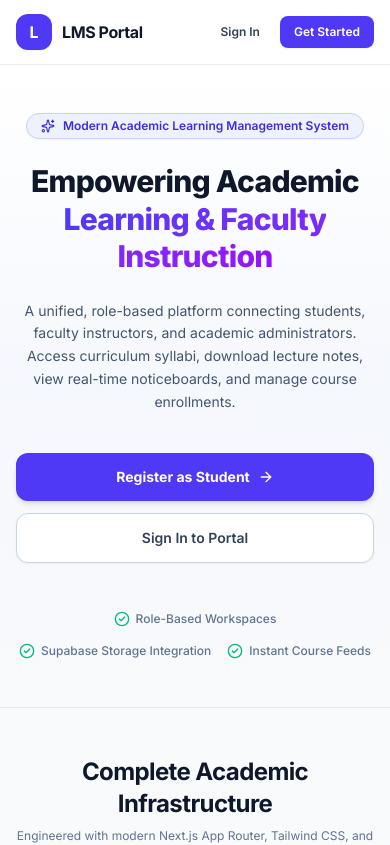
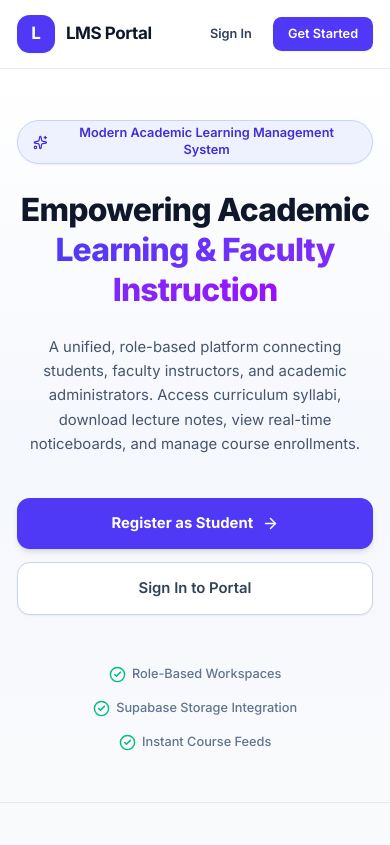
Before and after one commit to AshazShaikh1/LMS, a Next.js app: page / in a window 390 px wide. Shown: the top 845 px of the page. Built offline with nearby package versions, Linux system fonts and the light colour scheme.

Commit message:
Optimize entire app for mobile screens and increase base typography and micro-text legibility

```diff
--- a/src/app/globals.css
+++ b/src/app/globals.css
@@ -18,10 +18,62 @@
   }
 }
 
+/* Base Typography & Mobile Optimization */
+html {
+  font-size: 17px;
+  -webkit-text-size-adjust: 100%;
+  text-size-adjust: 100%;
+  scroll-behavior: smooth;
+  overflow-x: hidden;
+  max-width: 100vw;
+}
+
+@media (min-width: 1024px) {
+  html {
+    font-size: 16.5px;
+  }
+}
+
 body {
   background: var(--background);
   color: var(--foreground);
   font-family: var(--font-inter), system-ui, -apple-system, BlinkMacSystemFont, "Segoe UI", Roboto, "Helvetica Neue", Arial, sans-serif;
+  font-size: 1rem;
+  line-height: 1.6;
   -webkit-font-smoothing: antialiased;
   -moz-osx-font-smoothing: grayscale;
+  overflow-x: hidden;
+  max-width: 100vw;
 }
+
+/* Ensure micro-text and badges are comfortable and clearly legible on mobile screens */
+.text-\[10px\],
+.text-\[11px\] {
+  font-size: 0.775rem !important;
+  line-height: 1.25rem !important;
+}
+
+/* Form input optimization for touchscreens & prevent iOS auto-zoom */
+input,
+select,
+textarea,
+button {
+  touch-action: manipulation;
+}
+
+input[type="text"],
+input[type="email"],
+input[type="password"],
+input[type="number"],
+input[type="date"],
+input[type="datetime-local"],
+input[type="search"],
+select,
+textarea {
+  font-size: 1rem !important;
+}
+
+/* Mobile smooth scrolling for wide tables and horizontal nav */
+.overflow-x-auto {
+  -webkit-overflow-scrolling: touch;
+}
--- a/src/components/dashboard/AdminDashboard.tsx
+++ b/src/components/dashboard/AdminDashboard.tsx
@@ -74,10 +74,10 @@ export function AdminDashboard({
               Oversee institution users, provision teacher accounts, monitor course offerings, and configure security policies.
             </p>
           </div>
-          <div className="flex shrink-0 gap-3">
+          <div className="flex shrink-0 w-full sm:w-auto">
             <Link
               href="/dashboard/users"
-              className="inline-flex items-center gap-2 rounded-lg bg-purple-600 hover:bg-purple-500 text-white px-4 py-2.5 text-sm font-semibold shadow-sm transition"
+              className="w-full sm:w-auto inline-flex items-center justify-center gap-2 rounded-xl bg-purple-600 hover:bg-purple-500 text-white px-5 py-3 text-sm font-semibold shadow-sm transition"
             >
               <UserPlus className="h-4 w-4" />
               Provision Teacher Account
--- a/src/components/dashboard/DashboardShell.tsx
+++ b/src/components/dashboard/DashboardShell.tsx
@@ -21,14 +21,14 @@ export function DashboardShell({ profile, children }: DashboardShellProps) {
         onClose={() => setIsSidebarOpen(false)}
       />
 
-      <div className="flex flex-1 flex-col overflow-hidden">
+      <div className="flex flex-1 flex-col overflow-hidden min-w-0">
         <Header
           profile={profile}
           onMenuToggle={() => setIsSidebarOpen((prev) => !prev)}
         />
 
-        <main className="flex-1 overflow-y-auto p-4 sm:p-6 lg:p-8">
-          <div className="mx-auto max-w-7xl">
+        <main className="flex-1 overflow-y-auto p-3.5 sm:p-6 lg:p-8">
+          <div className="mx-auto max-w-7xl w-full min-w-0">
             {children}
           </div>
         </main>
--- a/src/components/dashboard/Sidebar.tsx
+++ b/src/components/dashboard/Sidebar.tsx
@@ -93,9 +93,10 @@ export function Sidebar({ role, isOpen, onClose }: SidebarProps) {
           </Link>
           <button
             onClick={onClose}
-            className="rounded-md p-1.5 text-slate-500 hover:bg-slate-100 lg:hidden"
+            className="rounded-lg p-2 text-slate-500 hover:bg-slate-100 lg:hidden min-h-[44px] min-w-[44px] flex items-center justify-center"
+            aria-label="Close menu"
           >
-            <X className="h-5 w-5" />
+            <X className="h-6 w-6" />
           </button>
         </div>
 
@@ -104,7 +105,7 @@ export function Sidebar({ role, isOpen, onClose }: SidebarProps) {
           <div className="mb-2 px-2 text-xs font-semibold uppercase tracking-wider text-slate-400">
             {role} workspace
           </div>
-          <nav className="space-y-1">
+          <nav className="space-y-1.5">
             {navItems.map((item) => {
               const Icon = item.icon
               const isActive = pathname === item.href
@@ -114,14 +115,14 @@ export function Sidebar({ role, isOpen, onClose }: SidebarProps) {
                   key={item.name}
                   href={item.href}
                   onClick={() => onClose()}
-                  className={`flex items-center gap-3 rounded-lg px-3 py-2.5 text-sm font-medium transition-colors ${
+                  className={`flex items-center gap-3.5 rounded-xl px-3.5 py-3 text-base sm:text-sm font-medium transition-colors ${
                     isActive
-                      ? 'bg-indigo-50 text-indigo-700'
+                      ? 'bg-indigo-50 text-indigo-700 font-semibold'
                       : 'text-slate-600 hover:bg-slate-50 hover:text-slate-900'
                   }`}
                 >
                   <Icon
-                    className={`h-5 w-5 ${
+                    className={`h-5 w-5 shrink-0 ${
                       isActive ? 'text-indigo-600' : 'text-slate-400'
                     }`}
                   />
--- a/src/components/dashboard/StudentDashboard.tsx
+++ b/src/components/dashboard/StudentDashboard.tsx
@@ -74,10 +74,10 @@ export function StudentDashboard({
               Track your enrolled courses, submit assignments, and review grades from your unified student dashboard.
             </p>
           </div>
-          <div className="flex shrink-0">
+          <div className="flex shrink-0 w-full sm:w-auto">
             <Link
               href="/dashboard/courses"
-              className="inline-flex items-center gap-2 rounded-lg bg-indigo-500 hover:bg-indigo-400 text-white px-4 py-2.5 text-sm font-semibold shadow-sm transition"
+              className="w-full sm:w-auto inline-flex items-center justify-center gap-2 rounded-xl bg-indigo-500 hover:bg-indigo-400 text-white px-5 py-3 text-sm font-semibold shadow-sm transition"
             >
               Browse Course Catalog
               <ArrowRight className="h-4 w-4" />
--- a/src/components/dashboard/TeacherDashboard.tsx
+++ b/src/components/dashboard/TeacherDashboard.tsx
@@ -74,10 +74,10 @@ export function TeacherDashboard({
               Manage your course curriculums, review student submissions, publish materials, and grade assignments.
             </p>
           </div>
-          <div className="flex shrink-0 gap-3">
+          <div className="flex shrink-0 w-full sm:w-auto">
             <Link
               href="/dashboard/courses/new"
-              className="inline-flex items-center gap-2 rounded-lg bg-emerald-500 hover:bg-emerald-400 text-white px-4 py-2.5 text-sm font-semibold shadow-sm transition"
+              className="w-full sm:w-auto inline-flex items-center justify-center gap-2 rounded-xl bg-emerald-500 hover:bg-emerald-400 text-white px-5 py-3 text-sm font-semibold shadow-sm transition"
             >
               <PlusCircle className="h-4 w-4" />
               Create New Course
```
